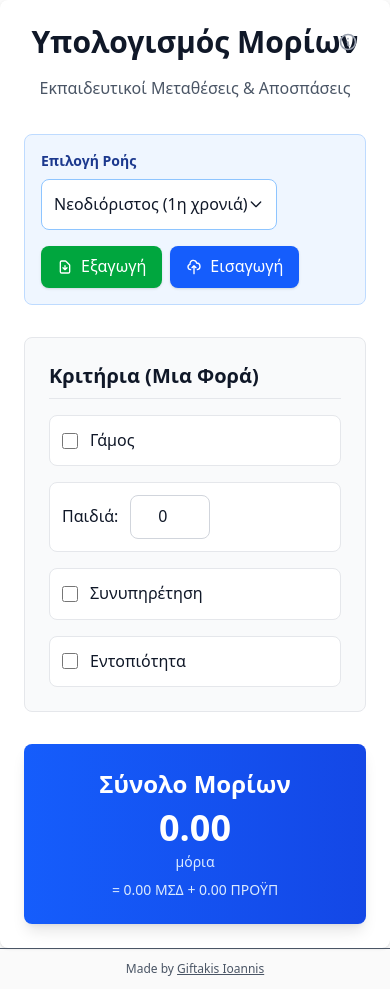
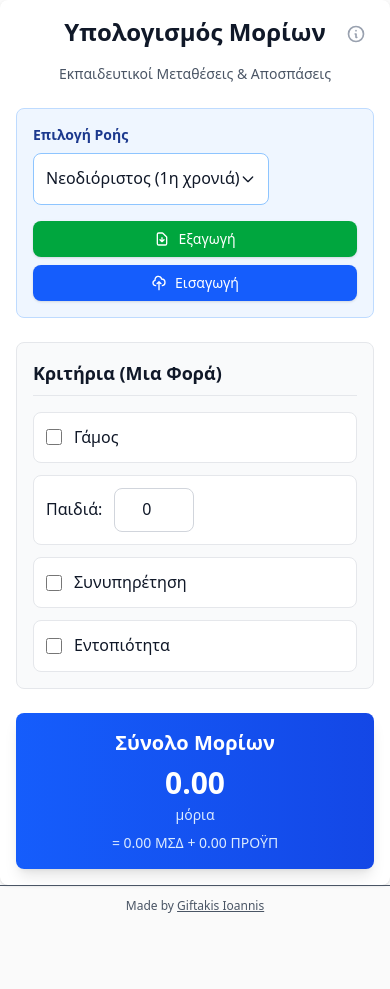
Before and after one commit to limitcracker/MetathesiApospasiCalculator, a Next.js app: page /calculator in a window 390 px wide. After the commit the page ends 926 px from the top, so only its background shows below. Built offline with nearby package versions, Linux system fonts and the light colour scheme.

Commit message:
Refactor CalculatorPage layout: adjust spacing, font sizes, and button styles for improved responsiveness and visual consistency

```diff
--- a/app/calculator/page.tsx
+++ b/app/calculator/page.tsx
@@ -289,10 +289,10 @@ export default function CalculatorPage() {
   }
 
   return (
-    <main className="max-w-4xl mx-auto p-6 space-y-8 bg-white rounded-lg shadow-sm">
+    <main className="max-w-4xl mx-auto p-4 sm:p-6 space-y-6 sm:space-y-8 bg-white rounded-lg shadow-sm">
       <div className="text-center space-y-4 relative">
-                    <h1 className="text-3xl font-bold text-gray-900">Υπολογισμός Μορίων</h1>
-                    <p className="text-gray-600">Εκπαιδευτικοί Μεταθέσεις & Αποσπάσεις</p>
+        <h1 className="text-2xl sm:text-3xl font-bold text-gray-900">Υπολογισμός Μορίων</h1>
+        <p className="text-sm sm:text-base text-gray-600">Εκπαιδευτικοί Μεταθέσεις & Αποσπάσεις</p>
         <button
           onClick={() => setShowUpcomingModal(true)}
           className="absolute top-0 right-0 p-2 text-gray-400 hover:text-gray-600 transition-colors"
@@ -345,11 +345,11 @@ export default function CalculatorPage() {
             </div>
           </label>
 
-          <div className="flex gap-2">
+          <div className="flex flex-col sm:flex-row gap-2 w-full sm:w-auto">
             <button
               type="button"
               onClick={exportData}
-              className="px-4 py-2 bg-green-600 text-white rounded-lg font-medium hover:bg-green-700 transition-colors shadow-sm flex items-center gap-2"
+              className="px-4 py-2 bg-green-600 text-white rounded-lg font-medium hover:bg-green-700 transition-colors shadow-sm flex items-center justify-center gap-2 text-sm"
             >
               <svg className="w-4 h-4" fill="none" stroke="currentColor" viewBox="0 0 24 24">
                 <path strokeLinecap="round" strokeLinejoin="round" strokeWidth={2} d="M12 10v6m0 0l-3-3m3 3l3-3m2 8H7a2 2 0 01-2-2V5a2 2 0 012-2h5.586a1 1 0 01.707.293l5.414 5.414a1 1 0 01.293.707V19a2 2 0 01-2 2z" />
@@ -357,7 +357,7 @@ export default function CalculatorPage() {
               Εξαγωγή
             </button>
 
-            <label className="px-4 py-2 bg-blue-600 text-white rounded-lg font-medium hover:bg-blue-700 transition-colors shadow-sm flex items-center gap-2 cursor-pointer">
+            <label className="px-4 py-2 bg-blue-600 text-white rounded-lg font-medium hover:bg-blue-700 transition-colors shadow-sm flex items-center justify-center gap-2 cursor-pointer text-sm">
               <svg className="w-4 h-4" fill="none" stroke="currentColor" viewBox="0 0 24 24">
                 <path strokeLinecap="round" strokeLinejoin="round" strokeWidth={2} d="M7 16a4 4 0 01-.88-7.903A5 5 0 1115.9 6L16 6a5 5 0 011 9.9M15 13l-3-3m0 0l-3 3m3-3v12" />
               </svg>
@@ -375,9 +375,9 @@ export default function CalculatorPage() {
 
       {/* Κριτήρια (μια φορά) */}
       {selectedFlow && (
-        <section className="bg-gray-50 border border-gray-200 rounded-lg p-6 space-y-4">
-          <h2 className="text-xl font-semibold text-gray-900 border-b border-gray-200 pb-2">Κριτήρια (Μια Φορά)</h2>
-          <div className="grid grid-cols-1 md:grid-cols-2 lg:grid-cols-3 gap-4">
+        <section className="bg-gray-50 border border-gray-200 rounded-lg p-4 sm:p-6 space-y-4">
+          <h2 className="text-lg sm:text-xl font-semibold text-gray-900 border-b border-gray-200 pb-2">Κριτήρια (Μια Φορά)</h2>
+          <div className="grid grid-cols-1 sm:grid-cols-2 lg:grid-cols-3 gap-3 sm:gap-4">
             {enabledKeys.has('marriage') && (
               <label className="flex items-center gap-3 p-3 bg-white rounded-lg border border-gray-200 hover:bg-gray-50 transition-colors">
                 <input
@@ -462,10 +462,10 @@ export default function CalculatorPage() {
 
       {/* Διαχείριση Ετών */}
       {selectedFlow && selectedFlow.slug !== 'neodioristos' && (
-        <section className="bg-gray-50 border border-gray-200 rounded-lg p-6 space-y-4">
-          <div className="flex items-center justify-between">
+        <section className="bg-gray-50 border border-gray-200 rounded-lg p-4 sm:p-6 space-y-4">
+          <div className="flex flex-col sm:flex-row items-start sm:items-center justify-between gap-3">
             <div className="flex items-center gap-4">
-              <h2 className="text-xl font-semibold text-gray-900">Έτη Εργασίας</h2>
+              <h2 className="text-lg sm:text-xl font-semibold text-gray-900">Έτη Εργασίας</h2>
               {(() => {
                 let totalMonths = 0
                 for (const year of yearsList) {
@@ -517,9 +517,11 @@ export default function CalculatorPage() {
           <div className="space-y-2">
             {yearsList.map((y, idx) => (
               <div key={y.id} className="border border-gray-200 rounded-lg bg-white shadow-sm">
-                <div className="flex items-center gap-4 p-4">
+                <div className="flex flex-col sm:flex-row items-start sm:items-center gap-3 p-4">
+                  <div className="flex items-center gap-3">
                     <span className="bg-blue-600 text-white px-2 py-1 rounded-full text-xs font-bold">#{idx + 1}</span>
                     <span className="font-medium text-gray-900">Έτος {y.year}</span>
+                  </div>
                   <span className="text-sm text-gray-600">
                     ({computeYearPoints(y).toFixed(2)} μόρια = {(() => {
                       // Calculate MSD points only
@@ -598,7 +600,7 @@ export default function CalculatorPage() {
                       return `${msdPoints.toFixed(2)} ΜΣΔ + ${durationPoints.toFixed(2)} ΠΡΟΫΠ`
                     })()})
                   </span>
-                  <div className="flex items-center gap-2 ml-auto">
+                  <div className="flex flex-wrap items-center gap-2 ml-auto">
                     <button
                       type="button"
                       onClick={() => {
@@ -846,8 +848,8 @@ export default function CalculatorPage() {
 
                    <div className="space-y-3">
                      {y.placements.map((p, pIdx) => (
-                       <div key={pIdx} className="flex flex-wrap items-center gap-4 p-4 border border-gray-200 rounded-lg bg-gray-50 hover:bg-gray-100 transition-colors">
-                         <div className="flex items-center gap-3 min-w-0 flex-1">
+                       <div key={pIdx} className="flex flex-col sm:flex-row flex-wrap items-start sm:items-center gap-3 p-4 border border-gray-200 rounded-lg bg-gray-50 hover:bg-gray-100 transition-colors">
+                         <div className="flex items-center gap-3 min-w-0 flex-1 w-full sm:w-auto">
                            <span className="bg-green-600 text-white px-2 py-1 rounded-full text-xs font-bold flex-shrink-0">#{pIdx + 1}</span>
                            <input
                              className="border border-gray-300 rounded-lg p-2 flex-1 placeholder-gray-500 focus:ring-2 focus:ring-blue-500 focus:border-blue-500 min-w-0 text-gray-900"
@@ -857,6 +859,7 @@ export default function CalculatorPage() {
                            />
                          </div>
 
+                         <div className="flex flex-wrap items-center gap-3 w-full sm:w-auto">
                            {y.isSubstitute && (
                              <label className="flex items-center gap-2 flex-shrink-0">
                                <span className="text-sm font-medium text-gray-700">Ώρες/εβδ.</span>
@@ -913,6 +916,7 @@ export default function CalculatorPage() {
                              Διαγραφή
                            </button>
                          </div>
+                       </div>
                      ))}
                    </div>
 
@@ -936,9 +940,9 @@ export default function CalculatorPage() {
          </section>
        )}
 
-      <div className="bg-gradient-to-r from-blue-600 to-blue-700 text-white rounded-lg p-6 text-center shadow-lg">
-        <div className="text-2xl font-bold">Σύνολο Μορίων</div>
-        <div className="text-4xl font-bold mt-2">{total.toFixed(2)}</div>
+      <div className="bg-gradient-to-r from-blue-600 to-blue-700 text-white rounded-lg p-4 sm:p-6 text-center shadow-lg">
+        <div className="text-xl sm:text-2xl font-bold">Σύνολο Μορίων</div>
+        <div className="text-3xl sm:text-4xl font-bold mt-2">{total.toFixed(2)}</div>
         <div className="text-blue-100 text-sm mt-1">μόρια</div>
         <div className="text-blue-100 text-sm mt-2">
           {(() => {
@@ -1051,6 +1055,7 @@ export default function CalculatorPage() {
                 <ul className="text-sm text-blue-800 space-y-1">
                   <li>• Εξαγωγή σε PDF</li>
                   <li>• Αυτόματη αναζήτηση Σχολείου → ΜΣΔ</li>
+                  <li>• Ωρομίσθιοι</li>
                 </ul>
               </div>
 
```
Lines whose indentation alone changed are shown as unchanged.
